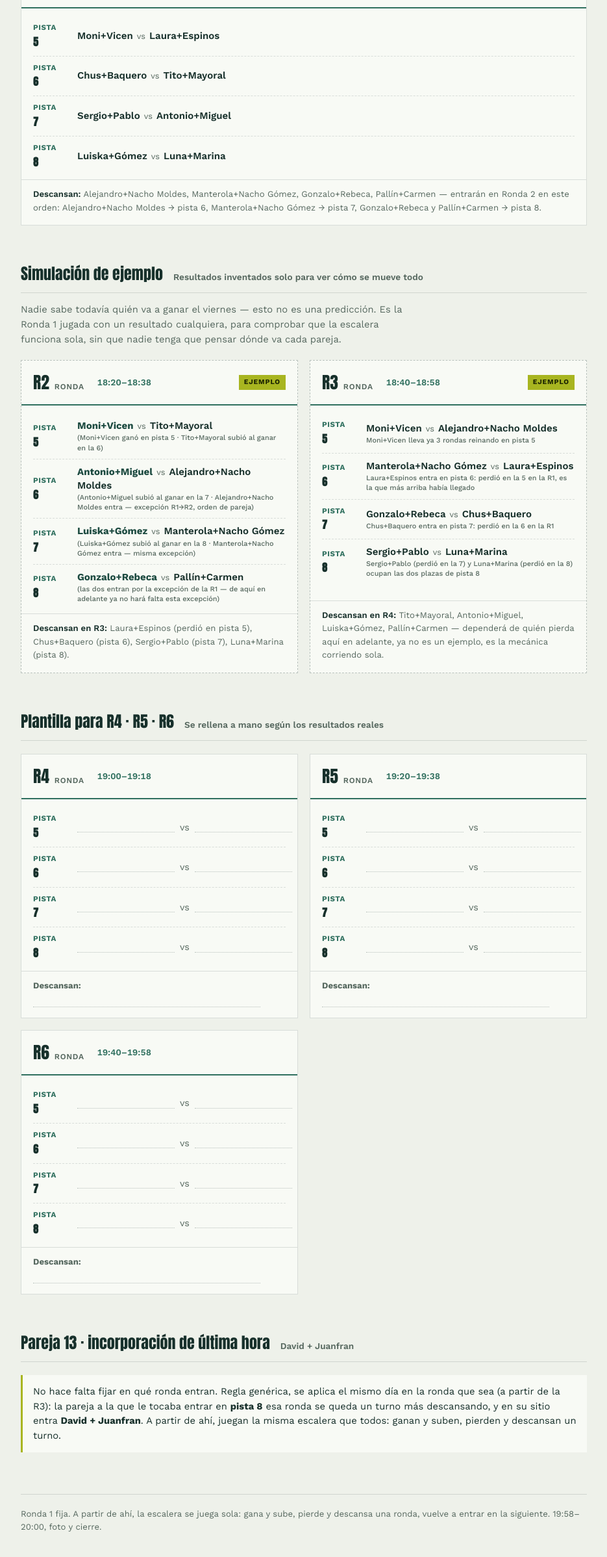
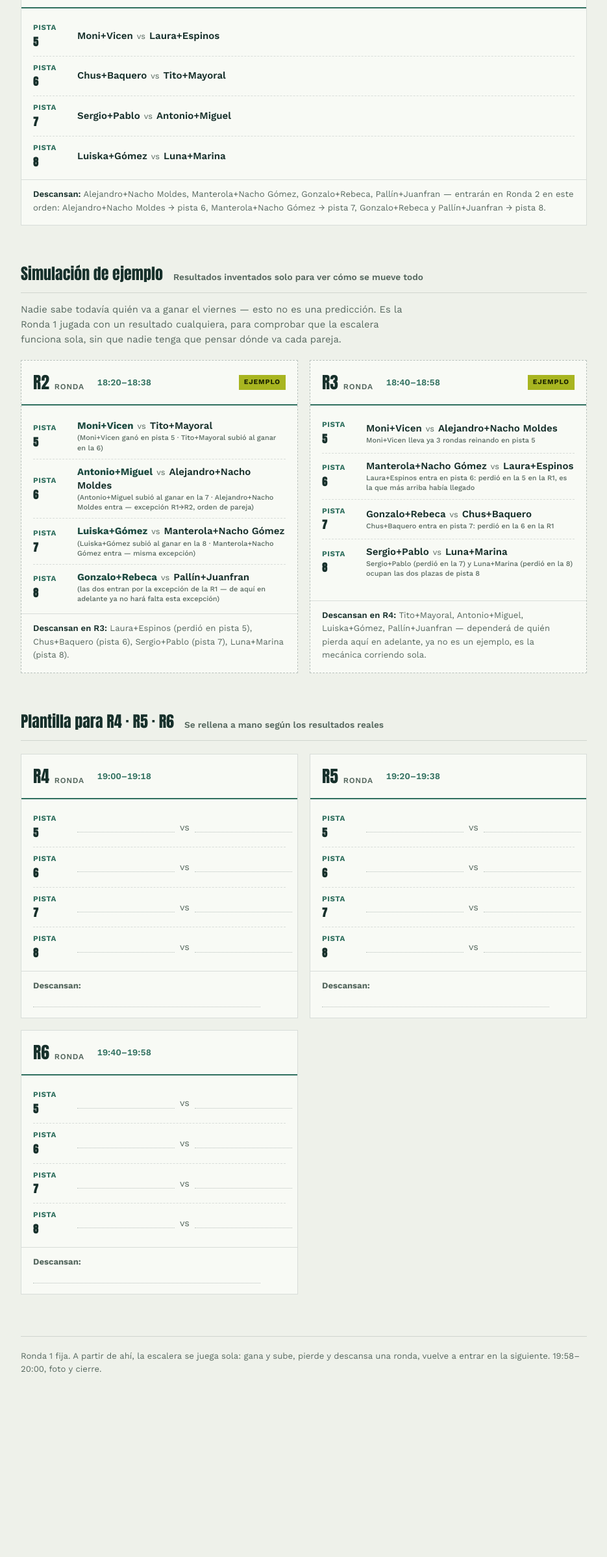
Before and after one commit to apicesound/Pozo-preboda, a plain HTML site: page control.html in a window 1280 px wide. Shown: the part 1623-4019 px from the top of the page at 65% size, without its empty margins (172-1107 px from the left). After the commit the page ends 3836 px from the top, so only its background shows below. Drawn offline with nearby package versions, Linux system fonts and the light colour scheme.

Commit message:
Add files via upload

```diff
--- a/control.html
+++ b/control.html
@@ -393,7 +393,7 @@
           <div class="match"><div class="pista">Pista<em>7</em></div><div class="vs"><b>Sergio+Pablo</b><span class="x">vs</span><b>Antonio+Miguel</b></div></div>
           <div class="match"><div class="pista">Pista<em>8</em></div><div class="vs"><b>Luiska+Gómez</b><span class="x">vs</span><b>Luna+Marina</b></div></div>
         </div>
-        <div class="rest-line"><b>Descansan:</b> Alejandro+Nacho Moldes, Manterola+Nacho Gómez, Gonzalo+Rebeca, Pallín+Carmen — entrarán en Ronda 2 en este orden: Alejandro+Nacho Moldes → pista 6, Manterola+Nacho Gómez → pista 7, Gonzalo+Rebeca y Pallín+Carmen → pista 8.</div>
+        <div class="rest-line"><b>Descansan:</b> Alejandro+Nacho Moldes, Manterola+Nacho Gómez, Gonzalo+Rebeca, Pallín+Juanfran — entrarán en Ronda 2 en este orden: Alejandro+Nacho Moldes → pista 6, Manterola+Nacho Gómez → pista 7, Gonzalo+Rebeca y Pallín+Juanfran → pista 8.</div>
       </div>
     </div>
   </section>
@@ -409,7 +409,7 @@
           <div class="match"><div class="pista">Pista<em>5</em></div><div class="vs"><span class="win">Moni+Vicen</span><span class="x">vs</span><b>Tito+Mayoral</b><br><span class="note">(Moni+Vicen ganó en pista 5 · Tito+Mayoral subió al ganar en la 6)</span></div></div>
           <div class="match"><div class="pista">Pista<em>6</em></div><div class="vs"><span class="win">Antonio+Miguel</span><span class="x">vs</span><b>Alejandro+Nacho Moldes</b><br><span class="note">(Antonio+Miguel subió al ganar en la 7 · Alejandro+Nacho Moldes entra — excepción R1→R2, orden de pareja)</span></div></div>
           <div class="match"><div class="pista">Pista<em>7</em></div><div class="vs"><span class="win">Luiska+Gómez</span><span class="x">vs</span><b>Manterola+Nacho Gómez</b><br><span class="note">(Luiska+Gómez subió al ganar en la 8 · Manterola+Nacho Gómez entra — misma excepción)</span></div></div>
-          <div class="match"><div class="pista">Pista<em>8</em></div><div class="vs"><span class="win">Gonzalo+Rebeca</span><span class="x">vs</span><b>Pallín+Carmen</b><br><span class="note">(las dos entran por la excepción de la R1 — de aquí en adelante ya no hará falta esta excepción)</span></div></div>
+          <div class="match"><div class="pista">Pista<em>8</em></div><div class="vs"><span class="win">Gonzalo+Rebeca</span><span class="x">vs</span><b>Pallín+Juanfran</b><br><span class="note">(las dos entran por la excepción de la R1 — de aquí en adelante ya no hará falta esta excepción)</span></div></div>
         </div>
         <div class="rest-line"><b>Descansan en R3:</b> Laura+Espinos (perdió en pista 5), Chus+Baquero (pista 6), Sergio+Pablo (pista 7), Luna+Marina (pista 8).</div>
       </div>
@@ -422,7 +422,7 @@
           <div class="match"><div class="pista">Pista<em>7</em></div><div class="vs"><b>Gonzalo+Rebeca</b><span class="x">vs</span><b>Chus+Baquero</b><br><span class="note">Chus+Baquero entra en pista 7: perdió en la 6 en la R1</span></div></div>
           <div class="match"><div class="pista">Pista<em>8</em></div><div class="vs"><b>Sergio+Pablo</b><span class="x">vs</span><b>Luna+Marina</b><br><span class="note">Sergio+Pablo (perdió en la 7) y Luna+Marina (perdió en la 8) ocupan las dos plazas de pista 8</span></div></div>
         </div>
-        <div class="rest-line"><b>Descansan en R4:</b> Tito+Mayoral, Antonio+Miguel, Luiska+Gómez, Pallín+Carmen — dependerá de quién pierda aquí en adelante, ya no es un ejemplo, es la mecánica corriendo sola.</div>
+        <div class="rest-line"><b>Descansan en R4:</b> Tito+Mayoral, Antonio+Miguel, Luiska+Gómez, Pallín+Juanfran — dependerá de quién pierda aquí en adelante, ya no es un ejemplo, es la mecánica corriendo sola.</div>
       </div>
 
     </div>
@@ -468,11 +468,6 @@
     </div>
   </section>
 
-  <section id="pareja13">
-    <div class="section-head"><h2>Pareja 13 · incorporación de última hora</h2><span class="n">David + Juanfran</span></div>
-    <div class="callout" style="margin-top:0;">No hace falta fijar en qué ronda entran. Regla genérica, se aplica el mismo día en la ronda que sea (a partir de la R3): la pareja a la que le tocaba entrar en <b>pista 8</b> esa ronda se queda un turno más descansando, y en su sitio entra <b>David + Juanfran</b>. A partir de ahí, juegan la misma escalera que todos: ganan y suben, pierden y descansan un turno.</div>
-  </section>
-
   <footer>
     Ronda 1 fija. A partir de ahí, la escalera se juega sola: gana y sube, pierde y descansa una ronda, vuelve a entrar en la siguiente. 19:58–20:00, foto y cierre.
   </footer>
```
Also changed, not shown: index.html (+1 -3 lines).
